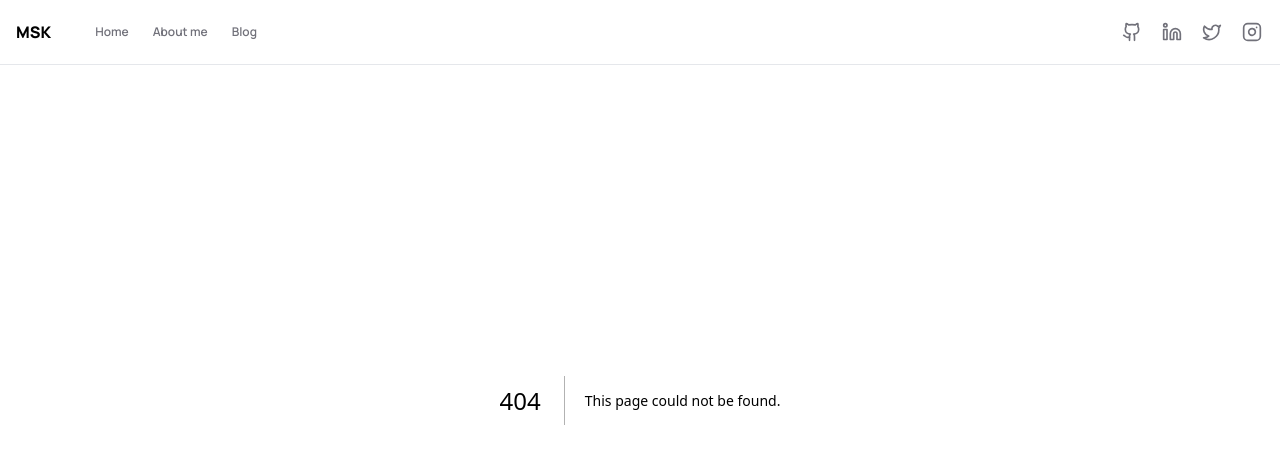
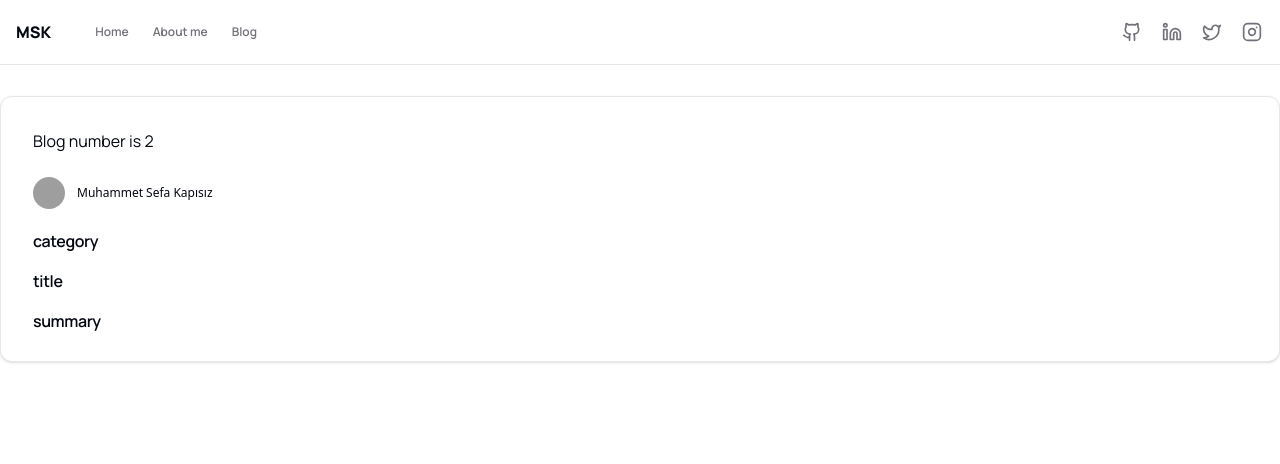
Before and after one commit to sefakpsz/msk-portfoilo-v2, a Next.js app: page /blog/1 in a window 1280 px wide. Before the commit this address had no page. Shown: the top 464 px of the page. Built offline with nearby package versions, Linux system fonts and the light colour scheme; grey boxes are pictures that could not be loaded.

Commit message:
feat: blog detail added

```diff
--- /dev/null
+++ b/src/app/blog/[id]/page.tsx
@@ -0,0 +1,32 @@
+import { Avatar, AvatarFallback, AvatarImage } from "@/components/ui/avatar"
+import { Card, CardTitle } from "@/components/ui/card"
+
+export default function Page({ params }: { params: { id: string } }) {
+
+    const blogNumber = parseInt(params.id) === 0 ? 1 : parseInt(params.id) + 1
+
+    return <Card
+        className='w-full max-w-7xl space-y-6 m-auto mt-24 p-8'>
+        <p>{`Blog number is ${blogNumber}`}</p>
+        <div className="flex items-center gap-3">
+            <Avatar className="w-8 h-8">
+                <AvatarImage src="https://github.com/sefakpsz.png" />
+                <AvatarFallback className="font-bold text-xl">SF</AvatarFallback>
+            </Avatar>
+            <div className="flex-col items-center">
+                <p className="font-medium font-sans text-xs">Muhammet Sefa Kapısız</p>
+            </div>
+        </div>
+        <CardTitle>{'category'}</CardTitle>
+        <CardTitle>{'title'}</CardTitle>
+        <CardTitle>{'summary'}</CardTitle>
+
+        {/* <Button>Comment</Button>
+
+<p>Number of Comments - {numberOfComment}</p>
+
+<Button>Like</Button> */}
+    </Card>
+}
+
+//Folder Based Route Structure
--- a/src/app/blog/page.tsx
+++ b/src/app/blog/page.tsx
@@ -3,7 +3,7 @@ import Blog from '@/components/section/Blog'
 export default function Home() {
     return (
         <main className="grid grid-cols-4 gap-4 p-32 w-full">
-            {[...new Array(6)].map((item, index) => (
+            {[...new Array(10)].map((item, index) => (
 
                 <Blog
                     key={index}
@@ -11,6 +11,7 @@ export default function Home() {
                     image='Blog image'
                     category='Blog Category'
                     summary='Blog Summary'
+                    index={index}
                     className={`${index !== 0 ? 'col-span-1 row-span-1 h-[290px]' : 'col-span-2 row-span-2 h-[600px]'}`}
                 />
             ))}
--- a/src/components/section/Blog/index.tsx
+++ b/src/components/section/Blog/index.tsx
@@ -9,12 +9,16 @@ import { Avatar, AvatarFallback, AvatarImage } from "../../ui/avatar"
 import { twMerge } from "tailwind-merge"
 import { BlogProps } from "./types"
 import Link from "next/link"
+import { useRouter } from "next/navigation"
 
-const Blog: React.FC<BlogProps> = ({ className, image, category, title, summary }) => {
+const Blog: React.FC<BlogProps> = ({ className, image, category, title, summary, index }) => {
+
+    const router = useRouter()
 
     return (
-        <Link href="/">
-            <Card className={twMerge('w-full max-w-7xl space-y-6 mx-auto p-8 m-[1px] hover:cursor-pointer hover:bg-slate-50', className)}>
+        <Card
+            onClick={() => router.push(`blog/${index}`)}
+            className={twMerge('w-full max-w-7xl space-y-6 mx-auto p-8 m-[1px] hover:cursor-pointer hover:bg-slate-50', className)}>
             <p>{image}</p>
             <div className="flex items-center gap-3">
                 <Avatar className="w-8 h-8">
@@ -35,7 +39,6 @@ const Blog: React.FC<BlogProps> = ({ className, image, category, title, summary
 
 <Button>Like</Button> */}
         </Card>
-        </Link>
     )
 }
 
--- a/src/components/section/Blog/types.ts
+++ b/src/components/section/Blog/types.ts
@@ -4,4 +4,5 @@ export interface BlogProps {
     category: string,
     title: string,
     summary: string,
+    index: number
 }
```
Lines whose indentation alone changed are shown as unchanged.
